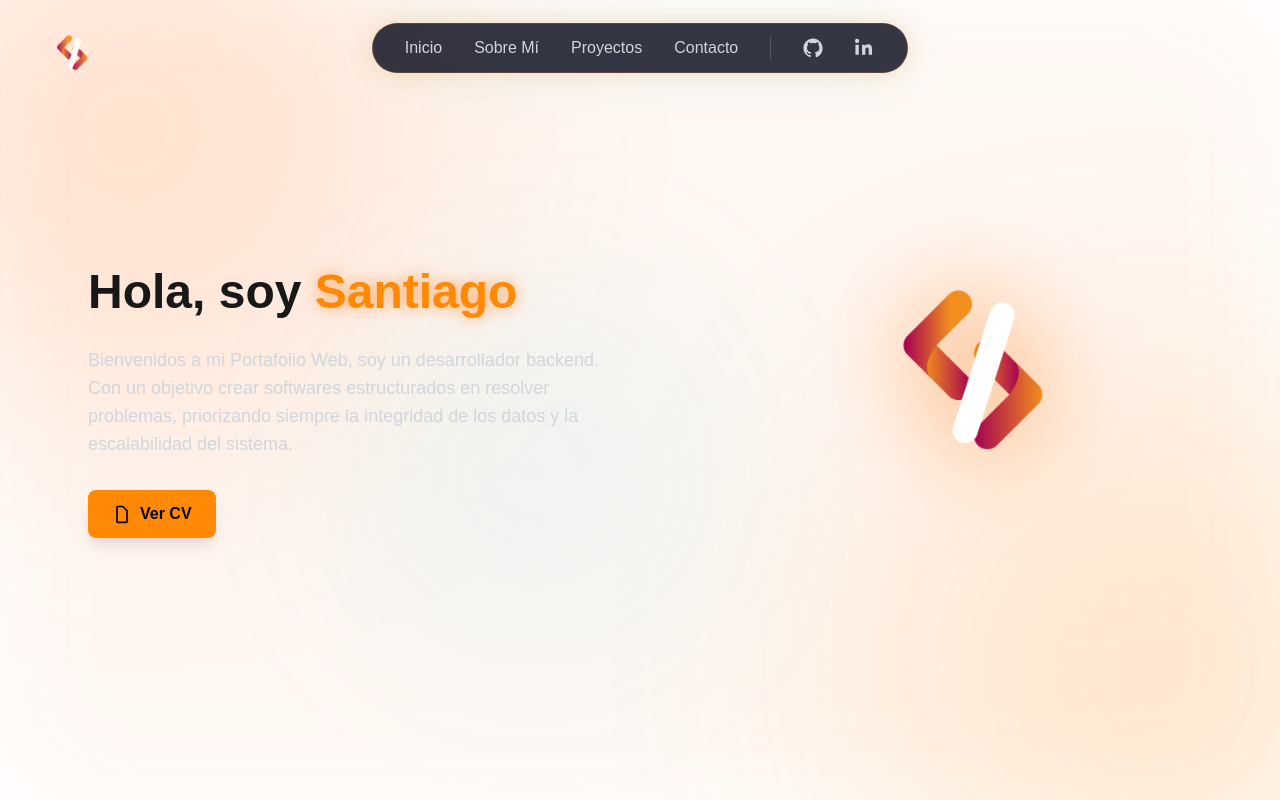
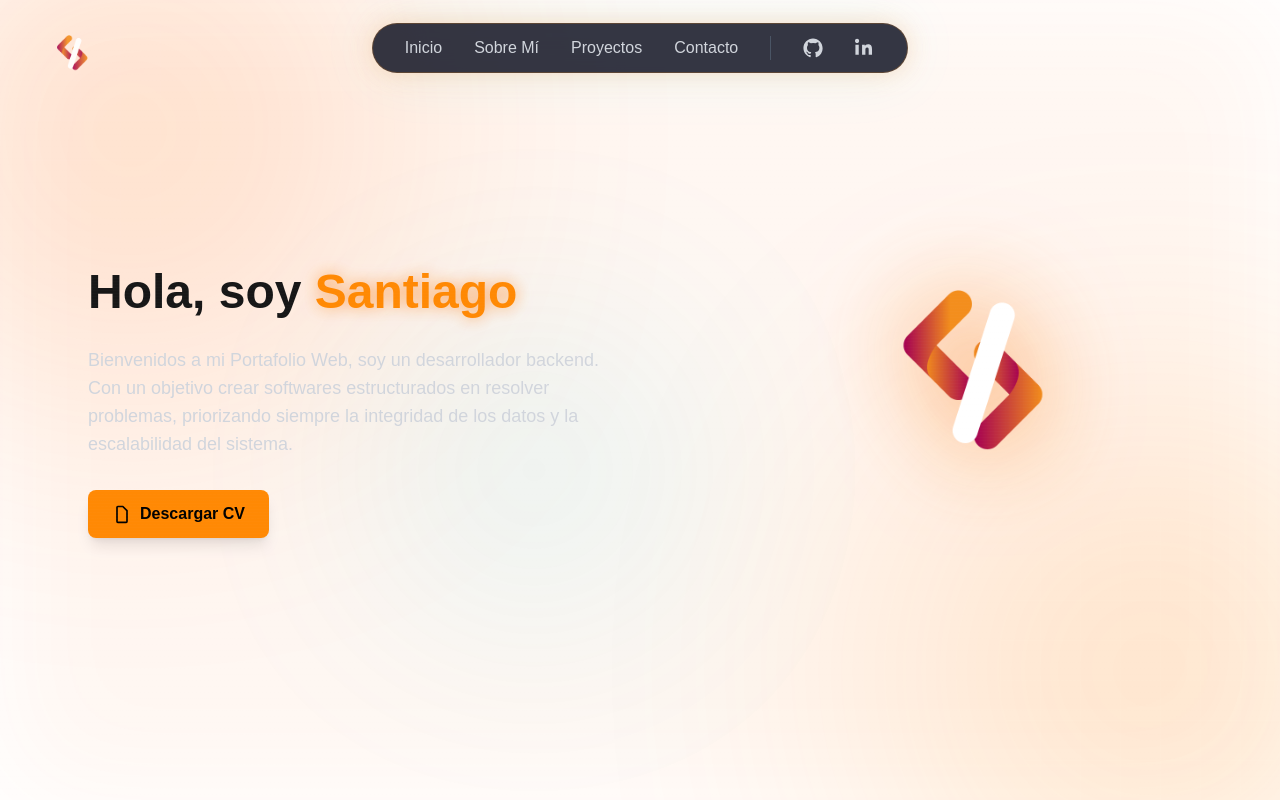
Before and after one commit to santiagozerda/PortafolioWeb, a Next.js app: page / in a window 1280 px wide. Shown: the top 800 px of the page. Built offline with nearby package versions, Linux system fonts and the light colour scheme.

Commit message:
actualizacion de informacion

```diff
--- a/components/Hero.jsx
+++ b/components/Hero.jsx
@@ -43,7 +43,7 @@ export default function Hero() {
                   d="M7 3h6l5 5v13a1 1 0 01-1 1H7a1 1 0 01-1-1V4a1 1 0 011-1z"
                 />
               </svg>
-              Ver CV
+              Descargar CV
             </a>
           </div>
         </div>
```
